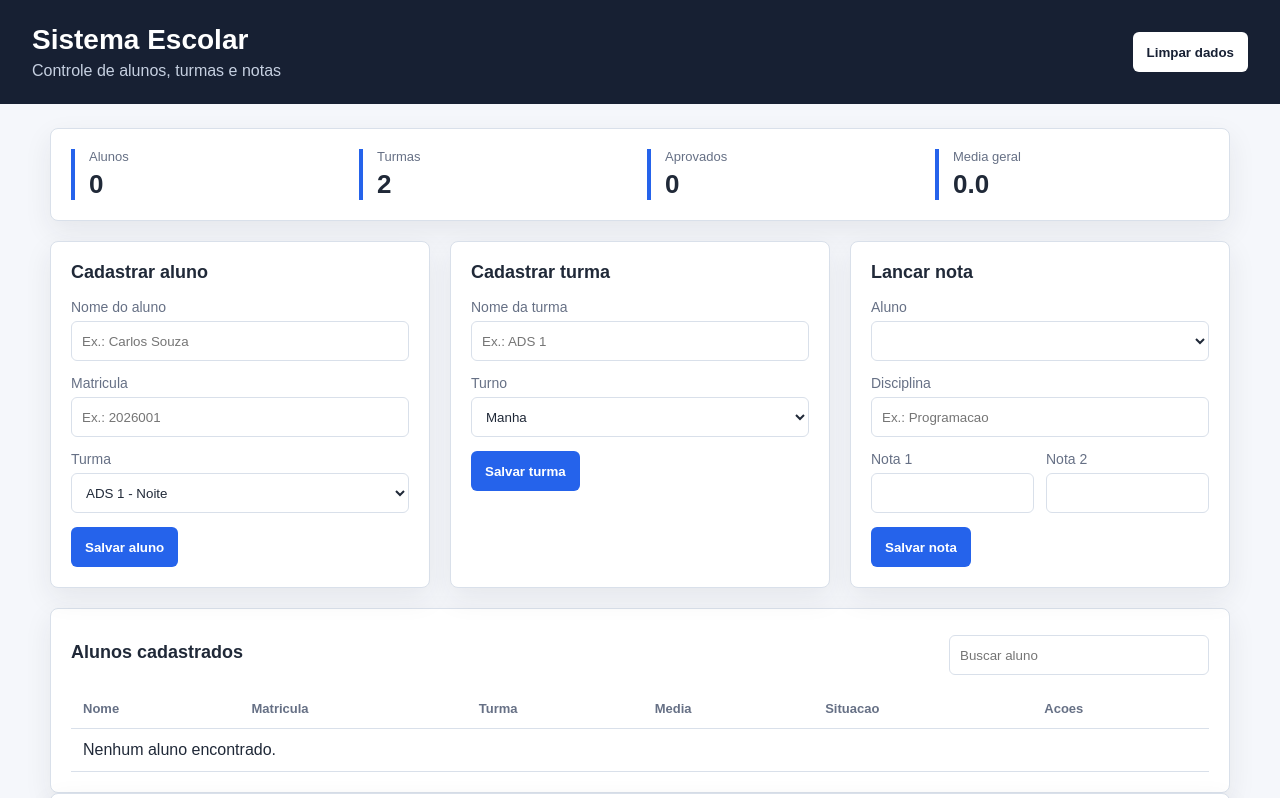
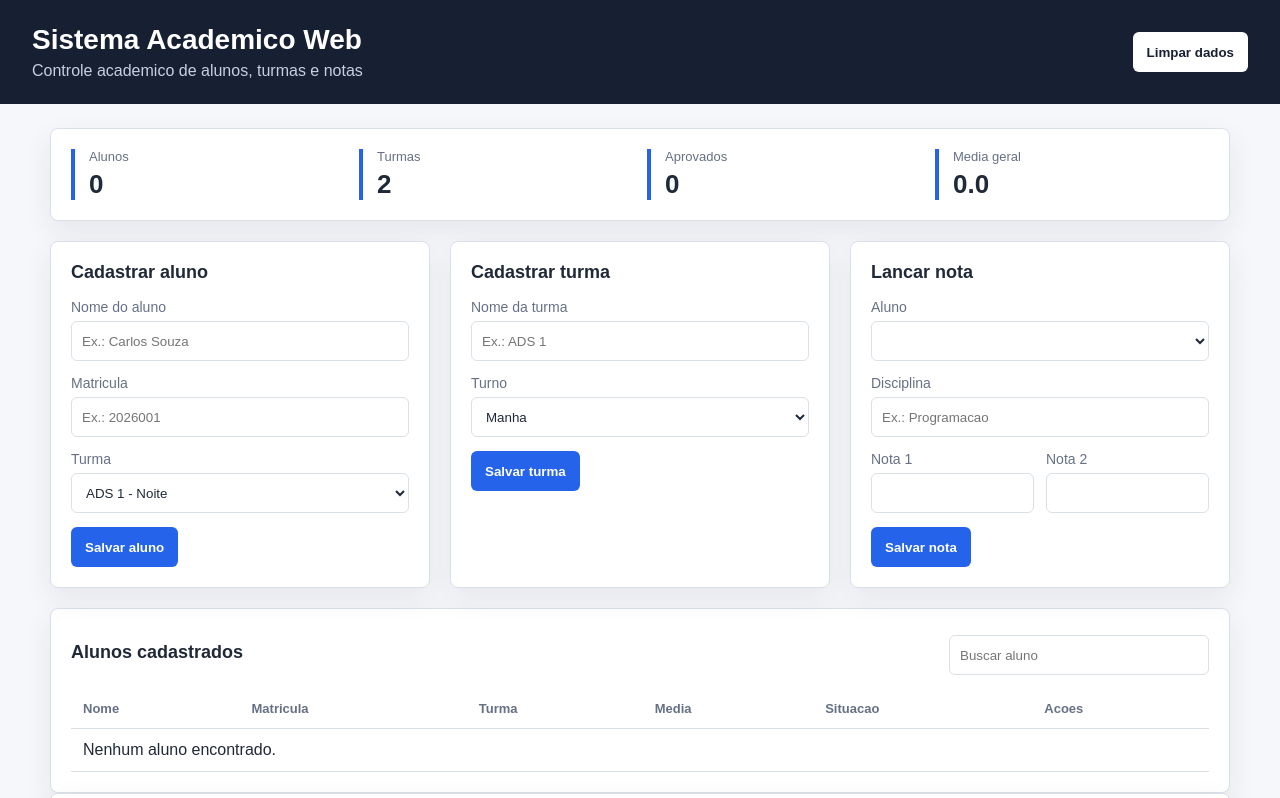
Before and after one commit to carlosbarth-dev/sistema_academico_web, a plain HTML site: page index.html in a window 1280 px wide. Shown: the top 798 px of the page. Drawn offline with Linux system fonts and the light colour scheme.

Commit message:
Renomeia projeto para sistema academico web

```diff
--- a/app.js
+++ b/app.js
@@ -1,4 +1,4 @@
-const CHAVE_DADOS = "sistema_escolar_carlos";
+const CHAVE_DADOS = "sistema_academico_web";
 
 let estado = carregarDados();
 
--- a/index.html
+++ b/index.html
@@ -3,14 +3,14 @@
 <head>
     <meta charset="UTF-8">
     <meta name="viewport" content="width=device-width, initial-scale=1.0">
-    <title>Sistema Escolar</title>
+    <title>Sistema Academico Web</title>
     <link rel="stylesheet" href="styles.css">
 </head>
 <body>
     <header class="topo">
         <div>
-            <h1>Sistema Escolar</h1>
-            <p>Controle de alunos, turmas e notas</p>
+            <h1>Sistema Academico Web</h1>
+            <p>Controle academico de alunos, turmas e notas</p>
         </div>
         <button id="limparDados" class="botao-secundario" type="button">Limpar dados</button>
     </header>
```
